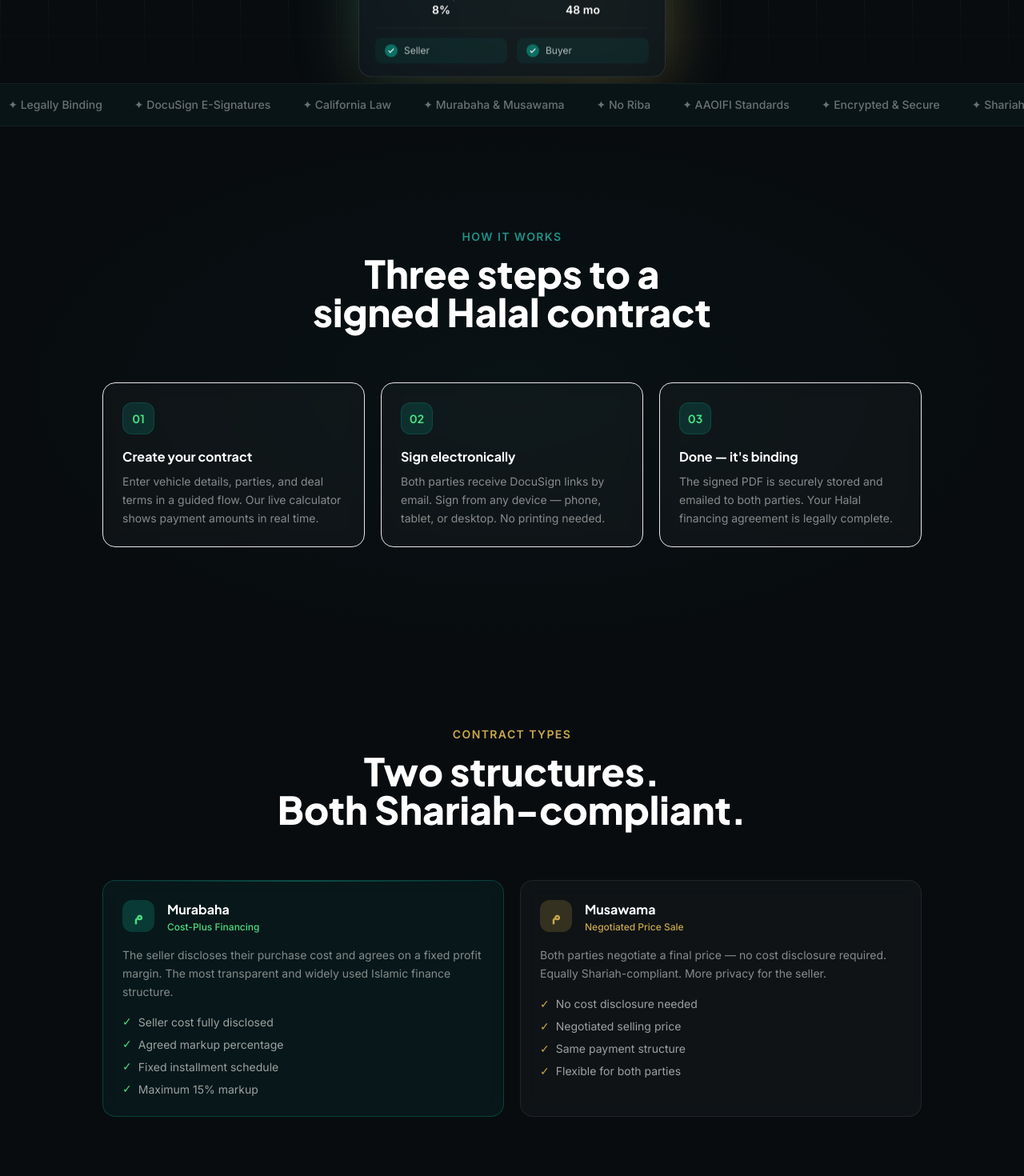
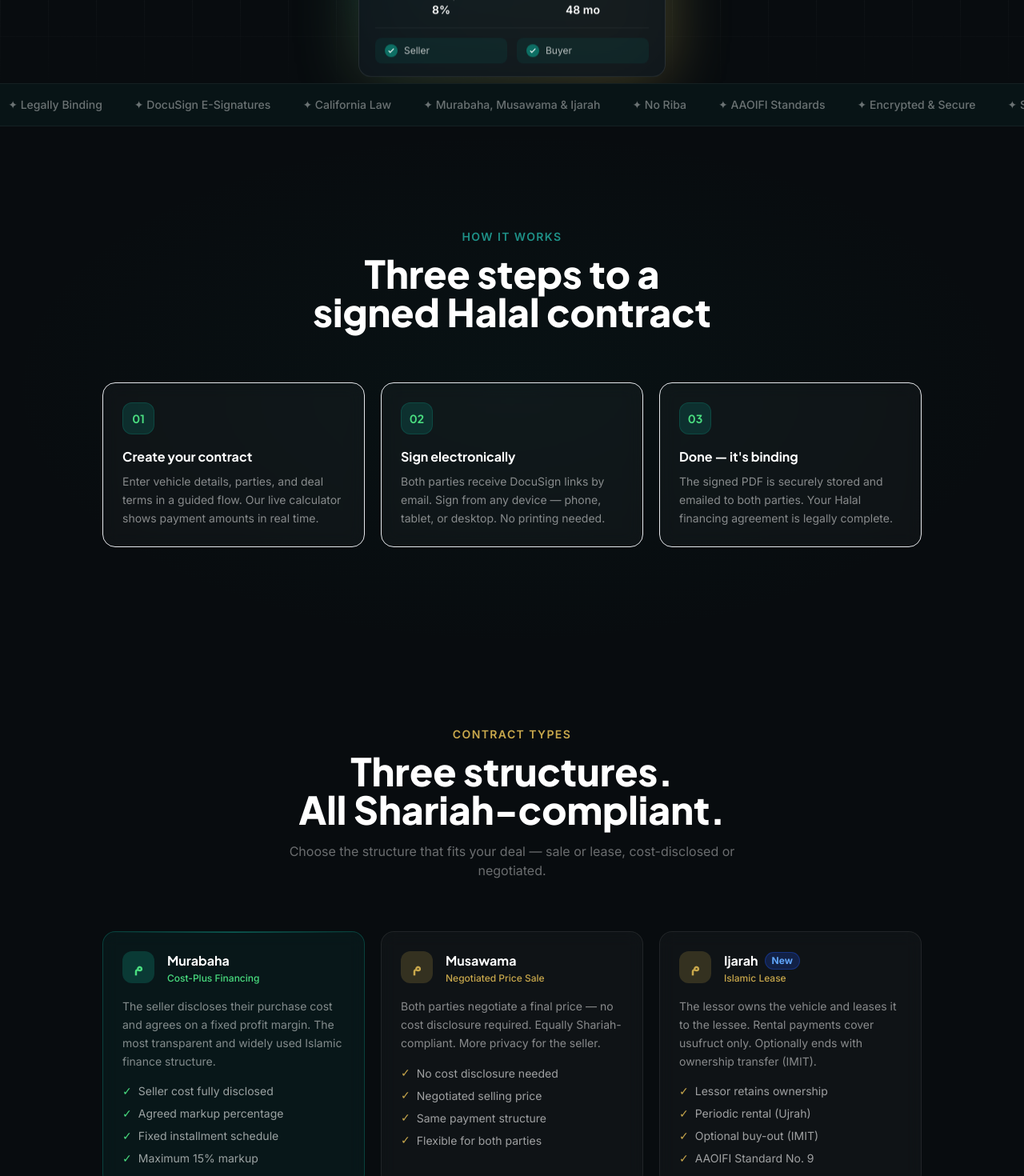
Before and after one commit to Eldor575636/aqadchain, a React (Create React App) app in the folder frontend/: page / in a window 1280 px wide. Shown: the part 800-2270 px from the top of the page at 80% size. Built offline with nearby package versions, Linux system fonts and the light colour scheme.

Commit message:
feat: add Ijarah as third contract type on homepage

```diff
--- a/frontend/src/pages/Home.js
+++ b/frontend/src/pages/Home.js
@@ -179,7 +179,7 @@ const trustItems = [
   '✦ Legally Binding',
   '✦ DocuSign E-Signatures',
   '✦ California Law',
-  '✦ Murabaha & Musawama',
+  '✦ Murabaha, Musawama & Ijarah',
   '✦ No Riba',
   '✦ AAOIFI Standards',
   '✦ Encrypted & Secure',
@@ -235,7 +235,7 @@ function StepCard({ number, title, description, delay }) {
 }
 
 /* ─── Contract type card ─────────────────────────────────────────── */
-function ContractCard({ title, subtitle, description, points, isHighlight, delay }) {
+function ContractCard({ title, subtitle, description, points, isHighlight, delay, badge }) {
   const ref = useRef(null);
   const inView = useInView(ref, { once: true, margin: '-60px' });
 
@@ -263,7 +263,10 @@ function ContractCard({ title, subtitle, description, points, isHighlight, delay
           م
         </div>
         <div>
-          <h3 className="text-white font-bold font-heading">{title}</h3>
+          <div className="flex items-center gap-2">
+            <h3 className="text-white font-bold font-heading">{title}</h3>
+            {badge && <span className="text-xs font-bold px-2 py-0.5 rounded-full" style={{ background: 'rgba(29,78,216,0.25)', color: '#60a5fa', border: '1px solid rgba(29,78,216,0.4)' }}>{badge}</span>}
+          </div>
           <p className="text-xs font-medium mt-0.5" style={{ color: isHighlight ? '#4ade80' : '#C9A84C' }}>{subtitle}</p>
         </div>
       </div>
@@ -450,7 +453,7 @@ export default function Home() {
             transition={{ duration: 0.8, delay: 0.25 }}
             className="text-lg md:text-xl text-white/50 max-w-2xl mx-auto mb-10 leading-relaxed"
           >
-            Generate Murabaha and Musawama agreements with e-signatures built in.
+            Generate Murabaha, Musawama, and Ijarah agreements with e-signatures built in.
             No lawyer required. No Riba. Done in minutes.
           </motion.p>
 
@@ -519,10 +522,11 @@ export default function Home() {
           <FadeUp className="text-center mb-16">
             <p className="text-gold-400 text-sm font-semibold uppercase tracking-widest mb-3" style={{ color: '#C9A84C' }}>Contract types</p>
             <h2 className="text-4xl md:text-5xl font-extrabold font-heading text-white">
-              Two structures.<br />Both Shariah-compliant.
+              Three structures.<br />All Shariah-compliant.
             </h2>
+            <p className="text-white/40 mt-4 max-w-xl mx-auto">Choose the structure that fits your deal — sale or lease, cost-disclosed or negotiated.</p>
           </FadeUp>
-          <div className="grid md:grid-cols-2 gap-5">
+          <div className="grid md:grid-cols-3 gap-5">
             <ContractCard
               title="Murabaha" subtitle="Cost-Plus Financing" isHighlight delay={0.1}
               description="The seller discloses their purchase cost and agrees on a fixed profit margin. The most transparent and widely used Islamic finance structure."
@@ -532,6 +536,12 @@ export default function Home() {
               title="Musawama" subtitle="Negotiated Price Sale" isHighlight={false} delay={0.2}
               description="Both parties negotiate a final price — no cost disclosure required. Equally Shariah-compliant. More privacy for the seller."
               points={['No cost disclosure needed', 'Negotiated selling price', 'Same payment structure', 'Flexible for both parties']}
+            />
+            <ContractCard
+              title="Ijarah" subtitle="Islamic Lease" isHighlight={false} delay={0.3}
+              badge="New"
+              description="The lessor owns the vehicle and leases it to the lessee. Rental payments cover usufruct only. Optionally ends with ownership transfer (IMIT)."
+              points={['Lessor retains ownership', 'Periodic rental (Ujrah)', 'Optional buy-out (IMIT)', 'AAOIFI Standard No. 9']}
             />
           </div>
         </div>
```
